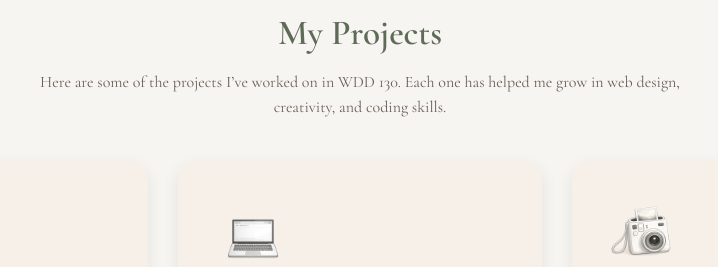
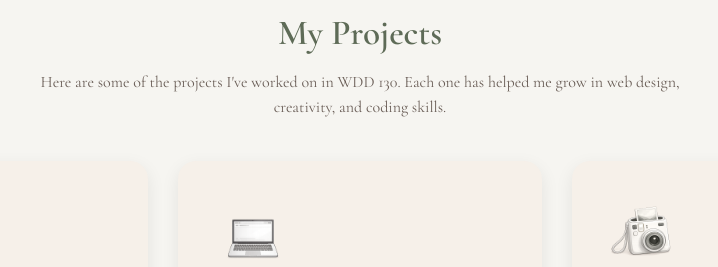
Before and after one commit to sadiebarmstrong-collab/wdd130, a plain HTML site: page index.html in a window 1280 px wide. Shown: the part 682-949 px from the top of the page, 280-998 px from the left. Drawn offline with nearby package versions, Linux system fonts and the light colour scheme.

Commit message:
Update index.html

```diff
--- a/index.html
+++ b/index.html
@@ -36,7 +36,7 @@
         <section id="projects-preview">
             <h2>My Projects</h2>
             <p class="section-intro">
-                Here are some of the projects I’ve worked on in WDD 130. Each one has helped me
+                Here are some of the projects I've worked on in WDD 130. Each one has helped me
                 grow in web design, creativity, and coding skills.
             </p>
 
```
